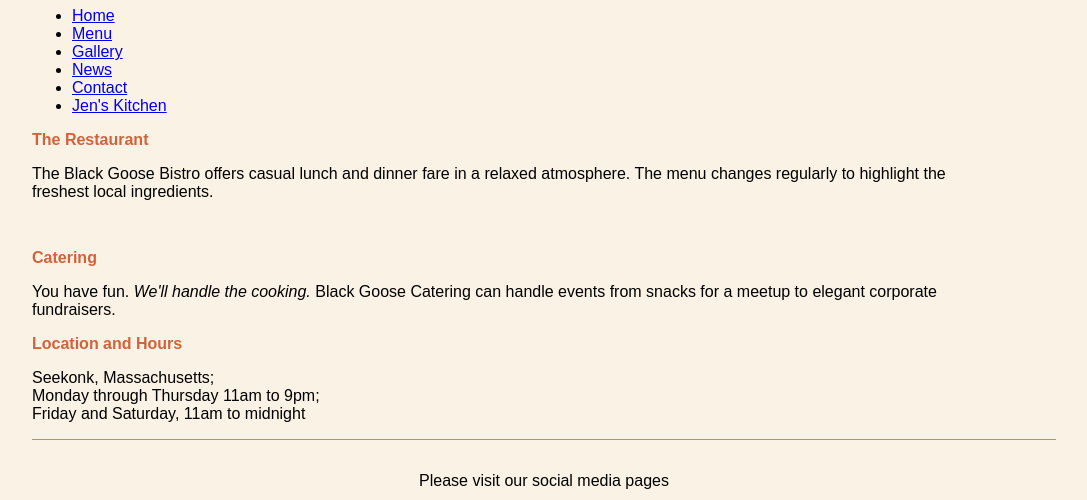
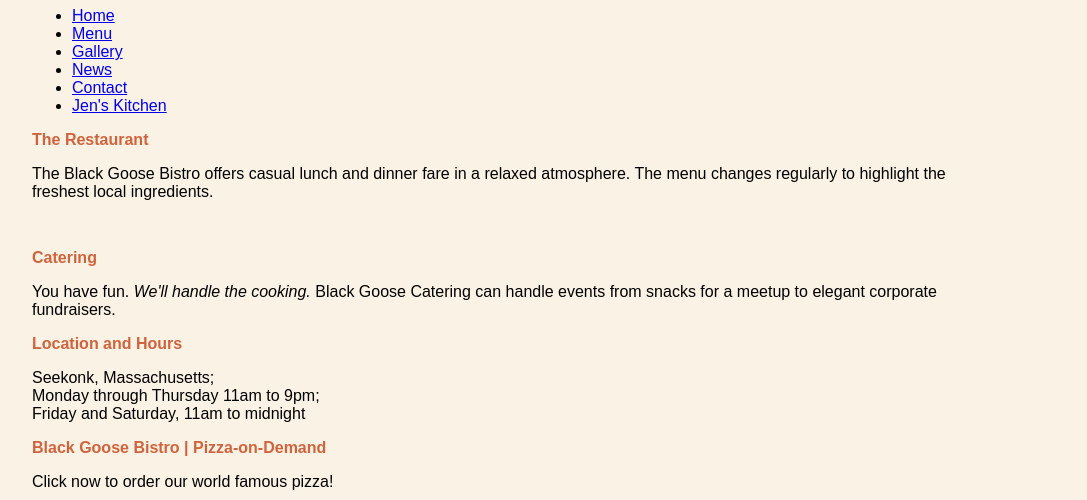
Before and after one commit to ethangrahamatssc/fid, a plain HTML site: page blackgoose/index.html in a window 1280 px wide. Shown: the part 290-790 px from the top of the page, without its empty margins (96-1183 px from the left). Drawn offline with Linux system fonts and the light colour scheme.

Commit message:
Add files via upload

```diff
--- a/blackgoose/index.html
+++ b/blackgoose/index.html
@@ -58,6 +58,11 @@
  <h2>Location and Hours</h2>
 <p>Seekonk, Massachusetts; <br>Monday through Thursday 11am to 9pm; <br>Friday and Saturday, 11am to midnight</p>
 
+<h2>Black Goose Bistro | Pizza-on-Demand</h2>
+<p>Click now to order our world famous pizza!</p>
+<p><a href="pizza.html"><img src="images/button.gif" alt="Order Here!"></a></p>
+
+
 <footer>
   <p>Please visit our social media pages</p>
   <p><img src="icons/twitter.svg" alt="twitter"><img src="icons/facebook.svg" alt="facebook"><img src="icons/instagram.svg" alt="instagram"></p>
```
